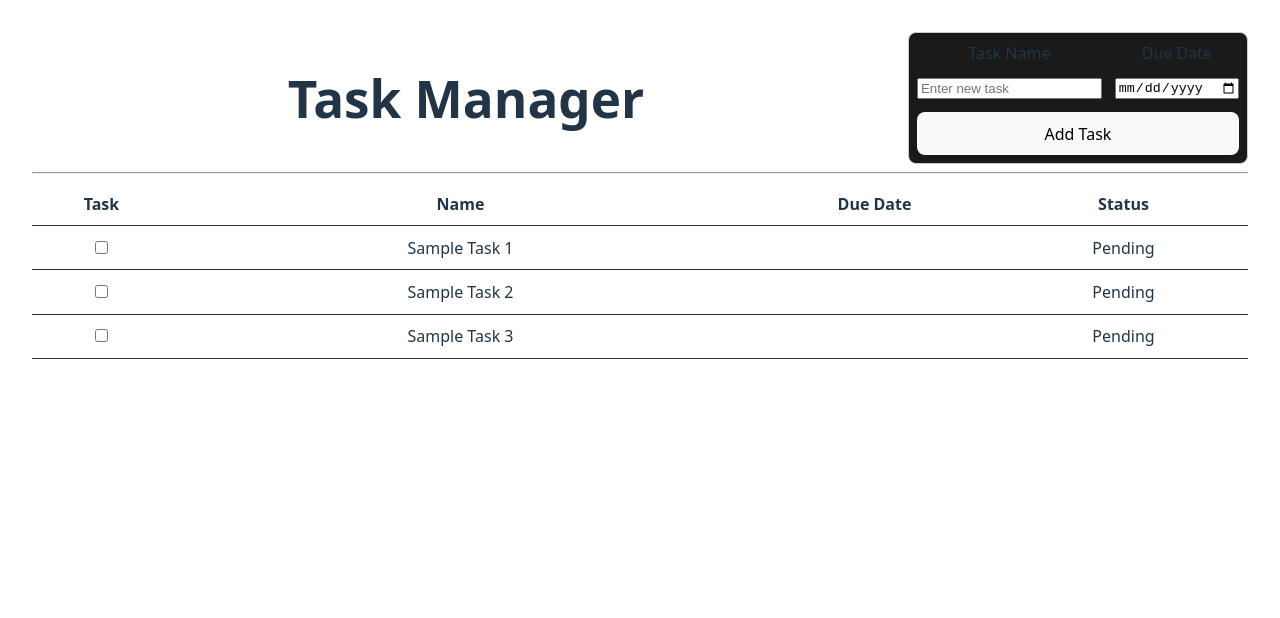
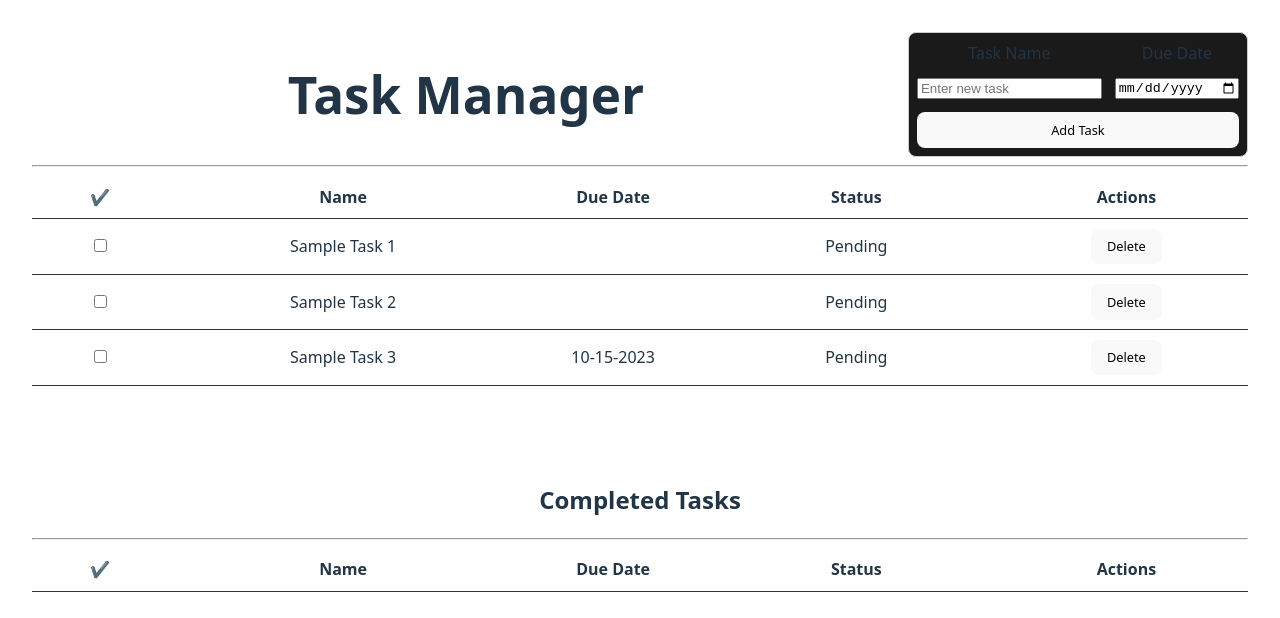
Before and after one commit to b-poole/task-manager, a React (Vite) app: page / in a window 1280 px wide. Shown: the top 618 px of the page. Built offline with nearby package versions, Linux system fonts and the light colour scheme.

Commit message:
Added Task Completion and Deletion

```diff
--- a/src/App.jsx
+++ b/src/App.jsx
@@ -2,23 +2,34 @@ import './App.css'
 import { useState } from 'react';
 
 const notes = [
-  { id: 1, name: "Sample Task 1", completed: false },
-  { id: 2, name: "Sample Task 2", completed: false },
-  { id: 3, name: "Sample Task 3", completed: false }
+  { id: 1, name: "Sample Task 1", dueDate: null, completed: false },
+  { id: 2, name: "Sample Task 2", dueDate: null, completed: false },
+  { id: 3, name: "Sample Task 3", dueDate: "10-15-2023", completed: false }
 ]
 
 function App() {
   const [task_list, setTaskList] = useState(notes);
 
+  function onToggle(toggledTask) {
+    setTaskList(newList => newList.map(task => task.id === toggledTask.id ? toggledTask : task));
+  }
+
   function handleAddTask(newTask) {
-    alert('Task added!');
-    setTaskList(prev => [...prev, newTask]);
+    setTaskList(newList => [...newList, newTask]);
+  }
+
+  function handleDeleteTask(taskId) {
+    setTaskList(newList => newList.filter(task => task.id !== taskId));
   }
 
   return (
     <>
       <Header onAddTask={handleAddTask} />
-      <TaskList tasks = {task_list} />
+      <TaskList tasks = {task_list} onDeleteTask={handleDeleteTask} onToggle={onToggle} />
+      <hr className="completed-tasks-hr" />
+      <h2 className='completed-tasks-title'>Completed Tasks</h2>
+      <hr />
+      <CompletedTasks tasks={task_list} onDeleteTask={handleDeleteTask} onToggle={onToggle} />
     </>
   )
 }
@@ -54,13 +65,15 @@ function TaskForm({ onAddTask }) {
     setDueDate(event.target.value);
   }
 
-  function handleAddTask(event) {
-    event.preventDefault();
-    alert('Task added!' + '\nTask Name: ' + task_name + '\nDue Date: ' + due_date);
+  function handleAddTask() {
+    if (!task_name.trim()) {
+      alert("Task name cannot be empty.");
+      return;
+    }
 
     onAddTask({
       id: Date.now(),
-      name: task_name,
+      name: task_name.trim(),
       completed: false,
       dueDate: due_date
     });
@@ -80,48 +93,75 @@ function TaskForm({ onAddTask }) {
   )
 }
 
-function TaskItem({ note, dueDate = null}) {
-  const [task_state, setTaskState] = useState(note.completed);
+function TaskItem({ task, dueDate = null, onToggle, onDeleteTask}) {
 
-  function handleTaskCompletedChange() {
-    setTaskState(!task_state);
+  function handleCheckboxChange(event) {
+    onToggle({ ...task, completed: event.target.checked });
   }
 
   return (
     <tr className='task'>
       <td>
-        <input type="checkbox" checked={task_state} onChange={handleTaskCompletedChange} />
+        <input type="checkbox" name="completed" checked={task.completed} onChange={handleCheckboxChange} />
       </td>
-      <td className='task-name'>
-        {note.name}
+      <td className='task-name' name="name">
+        {task.name}
       </td>
-      <td className = 'due-date'>
-        {dueDate ? dueDate : note.dueDate}
+      <td className = 'due-date' name="dueDate">
+        {dueDate ? dueDate : task.dueDate}
       </td>
       <td>
-        {task_state ? "Completed" : "Pending"}
+        {task.completed ? "Completed" : "Pending"}
+      </td>
+      <td>
+        <button className='delete-button' onClick={() => onDeleteTask(task.id)}>Delete</button>
       </td>
     </tr>
   )
 }
 
-function TaskList({ tasks }) {
+function TaskList({ tasks, onDeleteTask, onToggle }) {
   return (
       <table width="100%" className='task-list'>
         <thead>
           <tr>
-            <th width="10%">Task</th>
-            <th width="50%">Name</th>
-            <th width="20%" min-width="10em">Due Date</th>
-            <th width="20%">Status</th>
+            <th width="10%"><span role="img" aria-label="checkmark">✔️</span></th>
+            <th width="30%">Name</th>
+            <th width="15%">Due Date</th>
+            <th width="25%">Status</th>
+            <th width="20%">Actions</th>
           </tr>
         </thead>
         <tbody>
-          {tasks.map(note => (
-          <TaskItem key={note.id} note={note} dueDate={note.dueDate} completed={false} />
+          {tasks.map(task => (
+          <TaskItem key={task.id} task={task} dueDate={task.dueDate} completed={false} onToggle={onToggle} onDeleteTask={onDeleteTask} />
         ))}
         </tbody>
       </table>
   )
 }
+
+function CompletedTasks({ tasks, onDeleteTask, onToggle }) {
+  const completedTasks = tasks.filter(task => task.completed);
+
+  return (
+    <table width="100%" className='completed-tasks'>
+      <thead>
+        <tr>
+          <th width="10%"><span role="img" aria-label="checkmark">✔️</span></th>
+          <th width="30%">Name</th>
+          <th width="15%">Due Date</th>
+          <th width="25%">Status</th>
+          <th width="20%">Actions</th>
+        </tr>
+      </thead>
+      <tbody>
+        {completedTasks.map(task => (
+          <TaskItem key={task.id} task={task} dueDate={task.dueDate} completed={true} onToggle={onToggle} onDeleteTask={onDeleteTask} />
+        ))}
+      </tbody>
+    </table>
+  );
+}
+
 export default App
--- a/src/index.css
+++ b/src/index.css
@@ -28,6 +28,11 @@ body {
   display: flex;
   width: 100%;
   box-sizing: border-box;
+}
+
+.completed-tasks-hr {
+  margin: 3em 0;
+  border: none;
 }
 
 .header {
@@ -64,10 +69,11 @@ body {
     background-color: #1a1a1a;
 }
 
-.task-list {
+.task-list, .completed-tasks {
   width: 100%;
   border-collapse: collapse;
   table-layout: fixed;
+
 }
 
 th, td {
@@ -89,10 +95,10 @@ button {
   border-radius: 8px;
   border: 1px solid transparent;
   padding: 0.6em 1.2em;
-  font-size: 1em;
+  font-size: 0.8em;
   font-weight: 500;
   font-family: inherit;
-  background-color: #201f1f;
+  background-color: #383333;
   cursor: pointer;
   transition: border-color 0.25s;
 }
```
